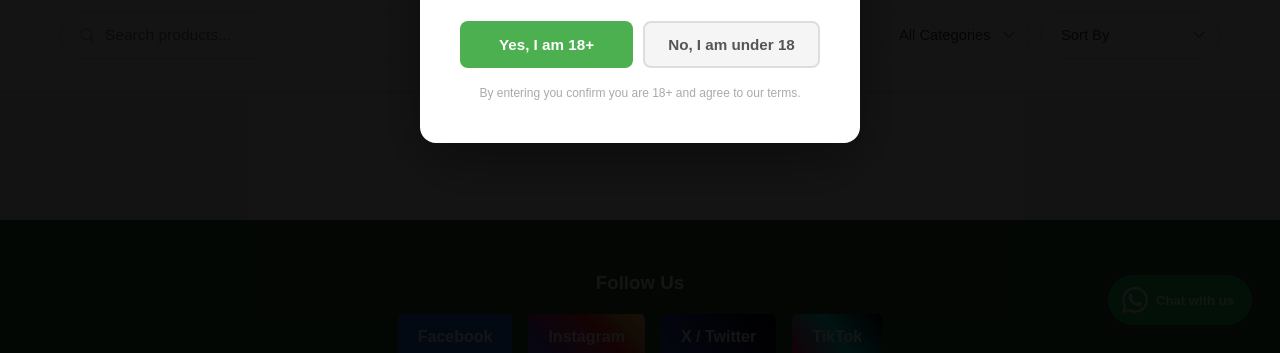
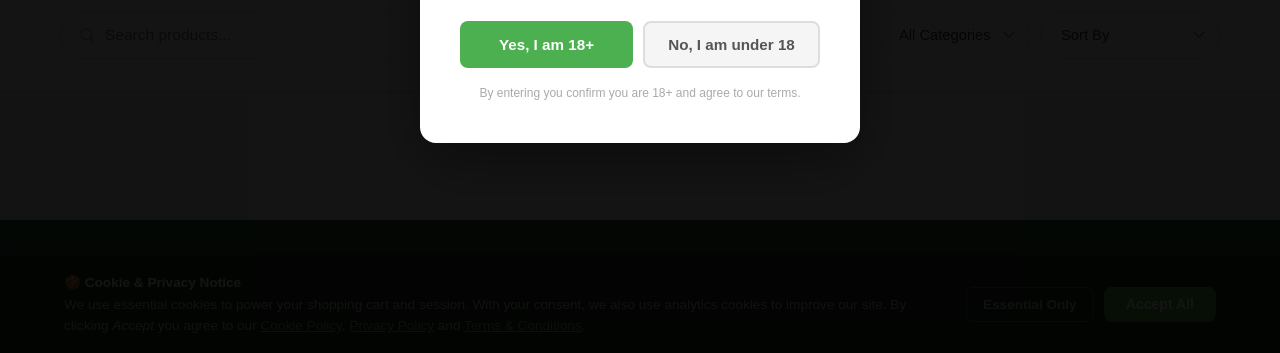
Before and after one commit to Mthasap/WORTH_DA_GIVE_WELLNESS_STUDIO, a website: page products.html in a window 1280 px wide. Shown: the part 447-800 px from the top of the page. Drawn offline with nearby package versions, Linux system fonts and the light colour scheme.

Commit message:
Update products.html

```diff
--- a/products.html
+++ b/products.html
@@ -111,5 +111,6 @@
 <script src="supabase.js"></script>
 <script src="auth.js"></script>
 <script src="products.js"></script>
+<script src="cookie-consent.js"></script>
 </body>
 </html>
```
